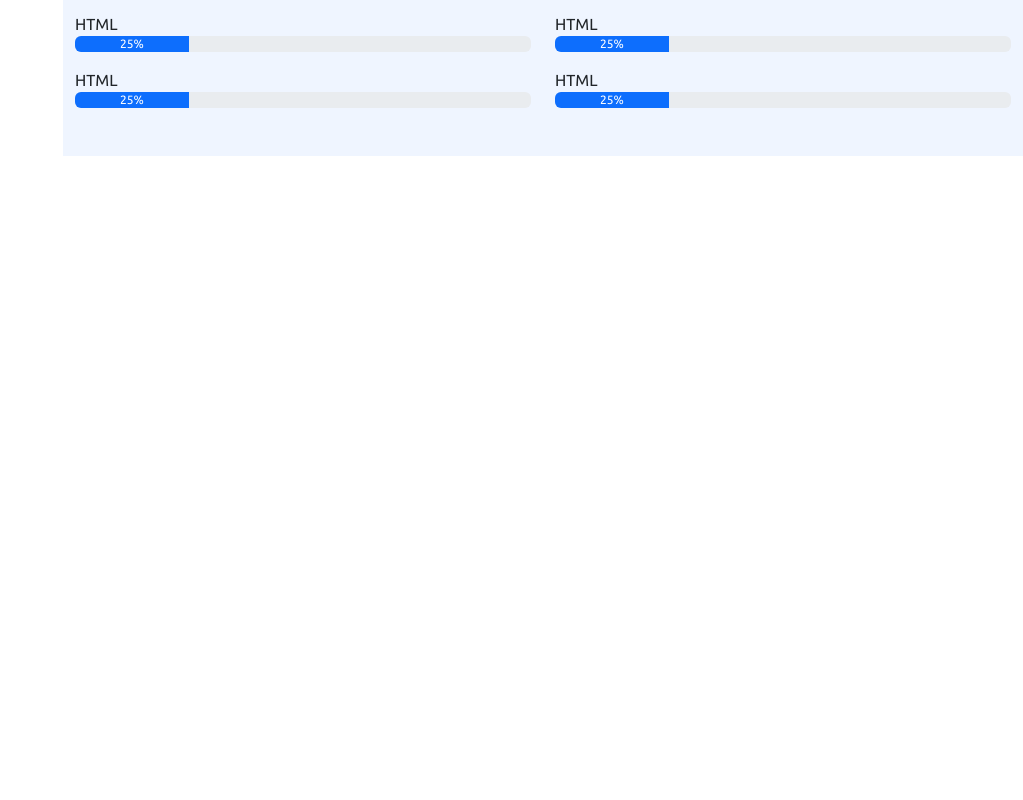
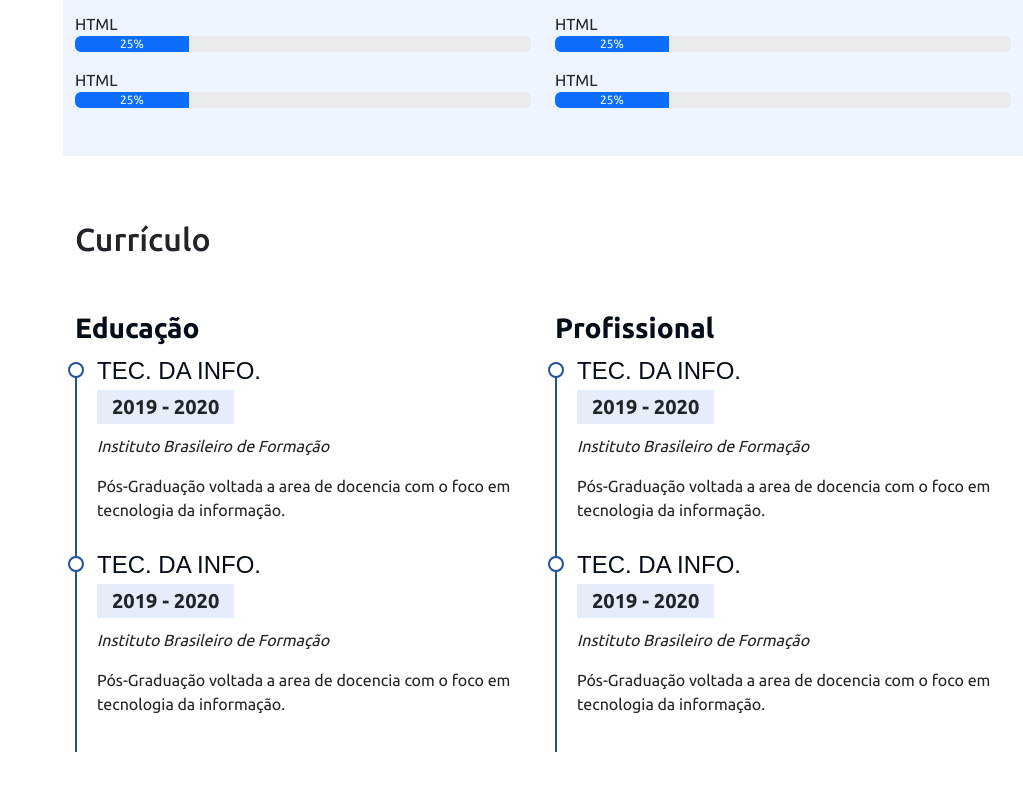
Before and after one commit to NiltonAtanasio/portifolio, a Flask app: page / in a window 1280 px wide. Shown: the part 2093-2893 px from the top of the page, without its empty margins (257-1280 px from the left). Before the commit the page ends 2249 px from the top, so only its background shows below. Run offline with Flask 2, Linux system fonts and the light colour scheme.

Commit message:
🎊 Section Curriculo

```diff
--- a/static/style.css
+++ b/static/style.css
@@ -178,3 +178,45 @@ i.menu-mobile {
 .section-bg {
   background-color: #eff5ff;
 }
+
+.cv .cv-title {
+  font-weight: 700;
+  margin-top: 20px;
+  margin-bottom: 20px;
+  color: #050d18;
+}
+
+.cv .cv-item {
+  padding: 0 0 20px 20px;
+  margin-top: -2px;
+  border-left: 2px solid #1f5297;
+  position: relative;
+}
+
+.cv .cv-item h4 {
+  line-height: 18px;
+  font-weight: 600px;
+  text-transform: uppercase;
+  font-family: "Poppins", sans-serif;
+  color: #050d18;
+  margin-bottom: 10px;
+}
+.cv .cv-item h5 {
+  background: #e4edf9;
+  padding: 5px 15px;
+  display: inline-block;
+  font-weight: 600;
+  margin-bottom: 10px;
+}
+
+.cv .cv-item::before {
+  content:"";
+  position: absolute;
+  top: 0;
+  left: -9px;
+  width: 16px;
+  height: 16px;
+  border: 2px solid #1f5297;
+  background: #fff;
+  border-radius: 50%;
+}
--- a/templates/index.html
+++ b/templates/index.html
@@ -51,7 +51,7 @@
             </a>
           </li>
           <li class="nav-item">
-            <a class="nav-link" href="#">
+            <a class="nav-link" href="#curriculo">
               <i class="bi bi-file-earmark"></i> Currículo
             </a>
           </li>
@@ -305,6 +305,49 @@
 
 
       </section>
+
+      <section id="curriculo" class="mt-5 cv">
+
+        <div class="container pb-5">
+          <h2 class="pt-3 pb-4">Currículo</h2>
+
+          <div class="row">
+            <div class="col-md-6">
+              <h3 class="cv-title">Educação</h3>
+
+              <div class="cv-item">
+                <h4>Tec. da Info.</h4>
+                <h5>2019 - 2020</h5>
+                <p><em>Instituto Brasileiro de Formação</em></p>
+                <p>Pós-Graduação voltada a area de docencia com o foco em tecnologia da informação.</p>
+              </div>
+              <div class="cv-item">
+                <h4>Tec. da Info.</h4>
+                <h5>2019 - 2020</h5>
+                <p><em>Instituto Brasileiro de Formação</em></p>
+                <p>Pós-Graduação voltada a area de docencia com o foco em tecnologia da informação.</p>
+              </div>
+            </div>
+            <div class="col-md-6">
+              <h3 class="cv-title">Profissional</h3>
+
+              <div class="cv-item">
+                <h4>Tec. da Info.</h4>
+                <h5>2019 - 2020</h5>
+                <p><em>Instituto Brasileiro de Formação</em></p>
+                <p>Pós-Graduação voltada a area de docencia com o foco em tecnologia da informação.</p>
+              </div>
+              <div class="cv-item">
+                <h4>Tec. da Info.</h4>
+                <h5>2019 - 2020</h5>
+                <p><em>Instituto Brasileiro de Formação</em></p>
+                <p>Pós-Graduação voltada a area de docencia com o foco em tecnologia da informação.</p>
+              </div>
+            </div>
+          </div>
+        </div>
+
+      </section>
     </main>
 
 
```
